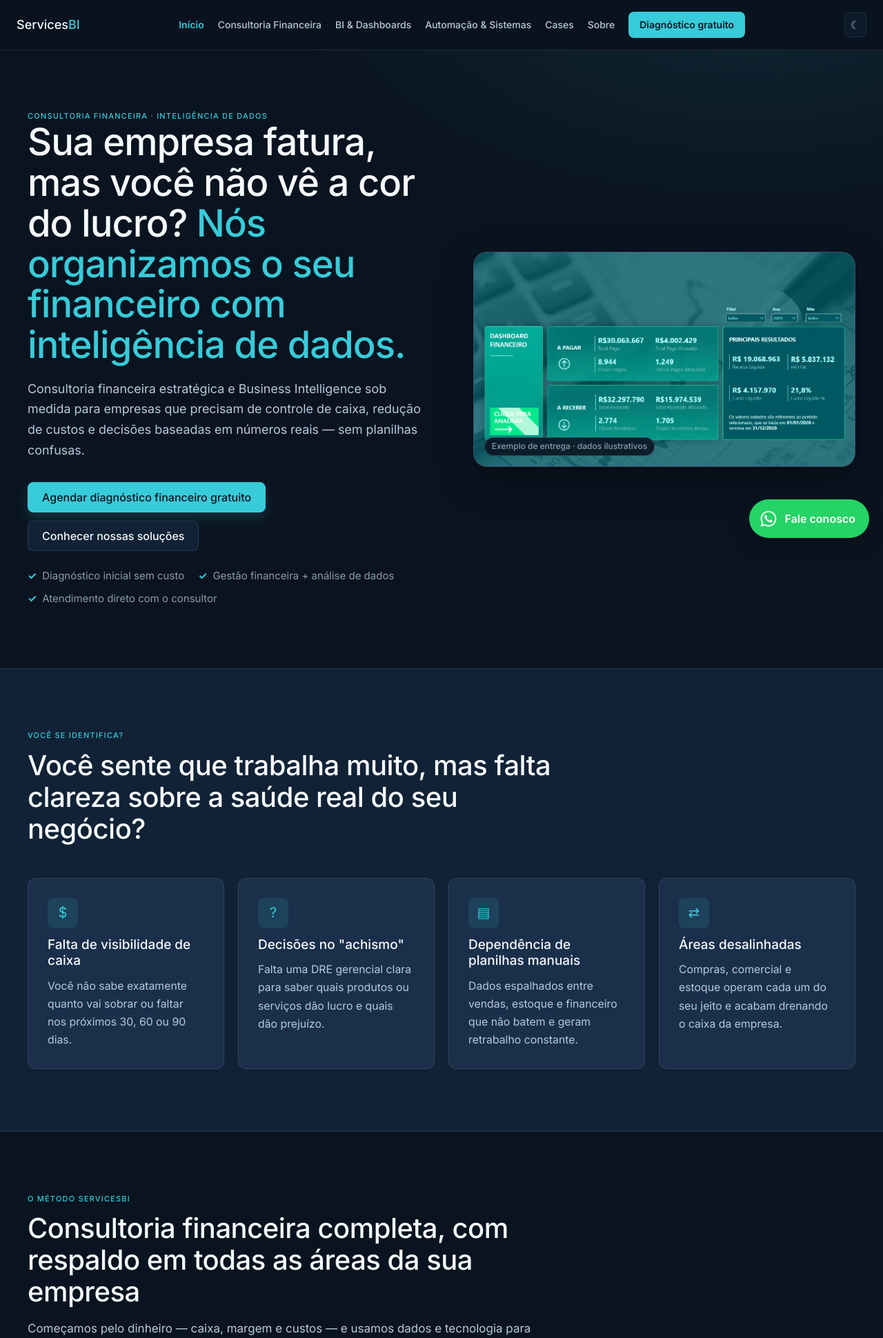
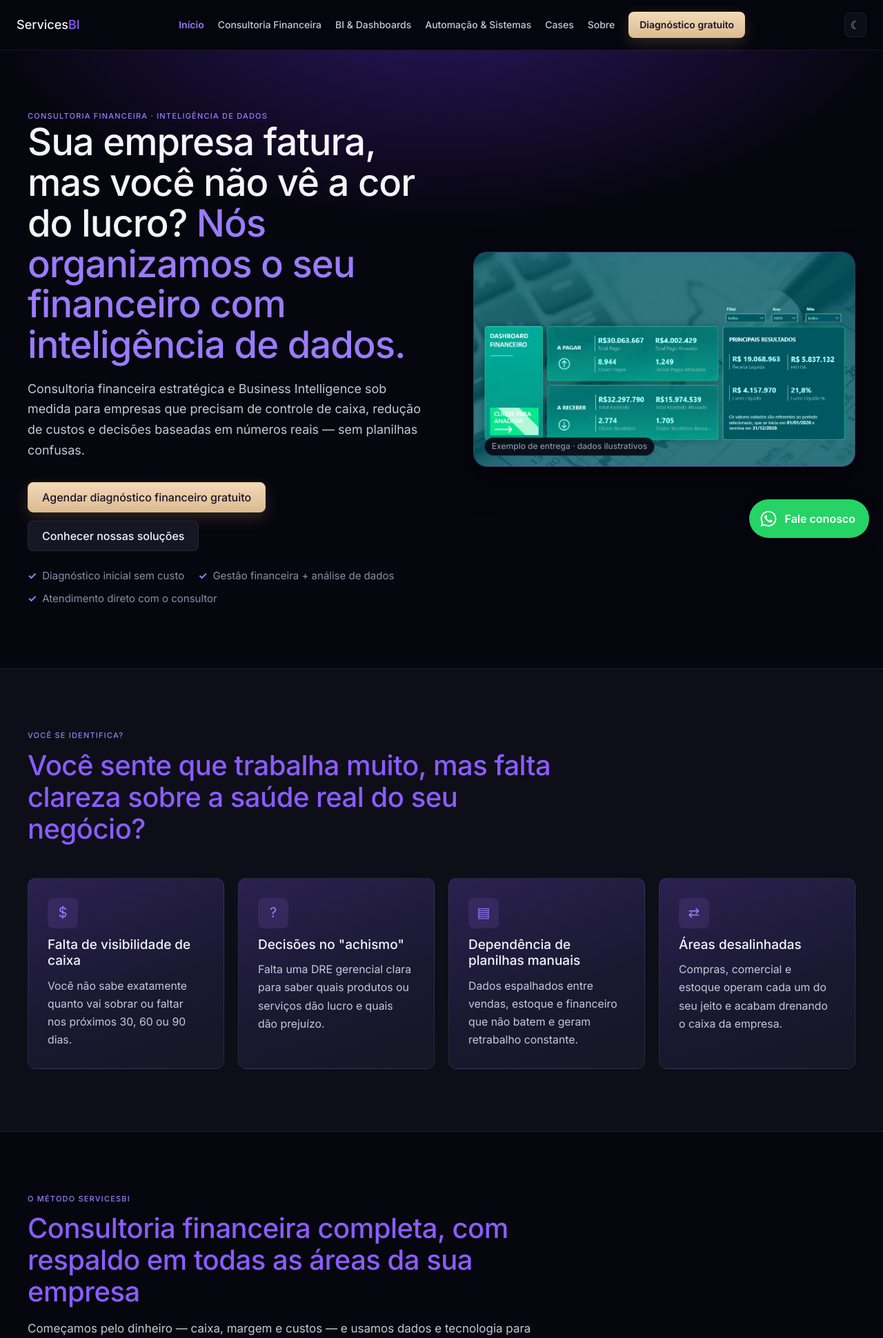
Before and after one commit to ServicesBI/site_servicesbi, a Django app: page / in a window 1280 px wide. Shown: the top 1940 px of the page at 69% size. Run offline with Django 5.2, Linux system fonts and the light colour scheme.

Commit message:
Tema dark premium: preto, violeta e bege-dourado
- Tokens dark: fundo #06060E, cards em roxo profundo, violeta #7335FD
  (preenchimentos), #9B7BFF (texto) e #8B5CFF (títulos de seção)
- Botões de ação em bege-dourado (#E8C9A0) via novos tokens
  --color-button-bg / --color-button-text (light continua laranja)
- Brilho violeta no hero e na faixa de CTA, degradê nos cards
- theme-color do navegador #06060E
- Guia .md e manual PDF atualizados com a nova paleta escura

Co-Authored-By: Claude Opus 5.5 <noreply@anthropic.com>
Claude-Session: https://claude.ai/code/session_01BXP2Wd2tatg56LAt2XjcvE

```diff
--- a/cloudflare_dist/automacoes/index.html
+++ b/cloudflare_dist/automacoes/index.html
@@ -23,7 +23,7 @@
     <link rel="icon" href="/static/img/brand/favicon.ico" sizes="any">
     <link rel="icon" type="image/png" sizes="32x32" href="/static/img/brand/favicon-32.png">
     <link rel="apple-touch-icon" href="/static/img/brand/apple-touch-icon.png">
-    <meta name="theme-color" content="#0A1420">
+    <meta name="theme-color" content="#06060E">
 
 
     <link rel="preconnect" href="https://fonts.googleapis.com">
--- a/cloudflare_dist/consultoria-financeira/index.html
+++ b/cloudflare_dist/consultoria-financeira/index.html
@@ -23,7 +23,7 @@
     <link rel="icon" href="/static/img/brand/favicon.ico" sizes="any">
     <link rel="icon" type="image/png" sizes="32x32" href="/static/img/brand/favicon-32.png">
     <link rel="apple-touch-icon" href="/static/img/brand/apple-touch-icon.png">
-    <meta name="theme-color" content="#0A1420">
+    <meta name="theme-color" content="#06060E">
 
 
     <link rel="preconnect" href="https://fonts.googleapis.com">
--- a/cloudflare_dist/contato/index.html
+++ b/cloudflare_dist/contato/index.html
@@ -23,7 +23,7 @@
     <link rel="icon" href="/static/img/brand/favicon.ico" sizes="any">
     <link rel="icon" type="image/png" sizes="32x32" href="/static/img/brand/favicon-32.png">
     <link rel="apple-touch-icon" href="/static/img/brand/apple-touch-icon.png">
-    <meta name="theme-color" content="#0A1420">
+    <meta name="theme-color" content="#06060E">
 
 
     <link rel="preconnect" href="https://fonts.googleapis.com">
--- a/cloudflare_dist/curriculo/index.html
+++ b/cloudflare_dist/curriculo/index.html
@@ -23,7 +23,7 @@
     <link rel="icon" href="/static/img/brand/favicon.ico" sizes="any">
     <link rel="icon" type="image/png" sizes="32x32" href="/static/img/brand/favicon-32.png">
     <link rel="apple-touch-icon" href="/static/img/brand/apple-touch-icon.png">
-    <meta name="theme-color" content="#0A1420">
+    <meta name="theme-color" content="#06060E">
 
 
     <link rel="preconnect" href="https://fonts.googleapis.com">
--- a/cloudflare_dist/excel/index.html
+++ b/cloudflare_dist/excel/index.html
@@ -23,7 +23,7 @@
     <link rel="icon" href="/static/img/brand/favicon.ico" sizes="any">
     <link rel="icon" type="image/png" sizes="32x32" href="/static/img/brand/favicon-32.png">
     <link rel="apple-touch-icon" href="/static/img/brand/apple-touch-icon.png">
-    <meta name="theme-color" content="#0A1420">
+    <meta name="theme-color" content="#06060E">
 
 
     <link rel="preconnect" href="https://fonts.googleapis.com">
--- a/cloudflare_dist/index.html
+++ b/cloudflare_dist/index.html
@@ -23,7 +23,7 @@
     <link rel="icon" href="/static/img/brand/favicon.ico" sizes="any">
     <link rel="icon" type="image/png" sizes="32x32" href="/static/img/brand/favicon-32.png">
     <link rel="apple-touch-icon" href="/static/img/brand/apple-touch-icon.png">
-    <meta name="theme-color" content="#0A1420">
+    <meta name="theme-color" content="#06060E">
 
 
     <link rel="preconnect" href="https://fonts.googleapis.com">
--- a/cloudflare_dist/jarvis/index.html
+++ b/cloudflare_dist/jarvis/index.html
@@ -23,7 +23,7 @@
     <link rel="icon" href="/static/img/brand/favicon.ico" sizes="any">
     <link rel="icon" type="image/png" sizes="32x32" href="/static/img/brand/favicon-32.png">
     <link rel="apple-touch-icon" href="/static/img/brand/apple-touch-icon.png">
-    <meta name="theme-color" content="#0A1420">
+    <meta name="theme-color" content="#06060E">
 
 
     <link rel="preconnect" href="https://fonts.googleapis.com">
--- a/cloudflare_dist/power-bi/index.html
+++ b/cloudflare_dist/power-bi/index.html
@@ -23,7 +23,7 @@
     <link rel="icon" href="/static/img/brand/favicon.ico" sizes="any">
     <link rel="icon" type="image/png" sizes="32x32" href="/static/img/brand/favicon-32.png">
     <link rel="apple-touch-icon" href="/static/img/brand/apple-touch-icon.png">
-    <meta name="theme-color" content="#0A1420">
+    <meta name="theme-color" content="#06060E">
 
 
     <link rel="preconnect" href="https://fonts.googleapis.com">
--- a/cloudflare_dist/python/index.html
+++ b/cloudflare_dist/python/index.html
@@ -23,7 +23,7 @@
     <link rel="icon" href="/static/img/brand/favicon.ico" sizes="any">
     <link rel="icon" type="image/png" sizes="32x32" href="/static/img/brand/favicon-32.png">
     <link rel="apple-touch-icon" href="/static/img/brand/apple-touch-icon.png">
-    <meta name="theme-color" content="#0A1420">
+    <meta name="theme-color" content="#06060E">
 
 
     <link rel="preconnect" href="https://fonts.googleapis.com">
--- a/cloudflare_dist/sige-servicesbi/index.html
+++ b/cloudflare_dist/sige-servicesbi/index.html
@@ -23,7 +23,7 @@
     <link rel="icon" href="/static/img/brand/favicon.ico" sizes="any">
     <link rel="icon" type="image/png" sizes="32x32" href="/static/img/brand/favicon-32.png">
     <link rel="apple-touch-icon" href="/static/img/brand/apple-touch-icon.png">
-    <meta name="theme-color" content="#0A1420">
+    <meta name="theme-color" content="#06060E">
 
 
     <link rel="preconnect" href="https://fonts.googleapis.com">
--- a/cloudflare_dist/sobre/index.html
+++ b/cloudflare_dist/sobre/index.html
@@ -23,7 +23,7 @@
     <link rel="icon" href="/static/img/brand/favicon.ico" sizes="any">
     <link rel="icon" type="image/png" sizes="32x32" href="/static/img/brand/favicon-32.png">
     <link rel="apple-touch-icon" href="/static/img/brand/apple-touch-icon.png">
-    <meta name="theme-color" content="#0A1420">
+    <meta name="theme-color" content="#06060E">
 
 
     <link rel="preconnect" href="https://fonts.googleapis.com">
--- a/static/css/buttons.css
+++ b/static/css/buttons.css
@@ -37,23 +37,23 @@
 }
 
 .btn--primary {
-    color: var(--color-on-accent);
-    background: var(--color-accent);
-    border-color: var(--color-accent);
-    box-shadow: 0 8px 18px color-mix(in srgb, var(--color-accent) 18%, transparent);
+    color: var(--color-button-text);
+    background: var(--color-button-bg);
+    border-color: var(--color-button-bg);
+    box-shadow: 0 8px 18px color-mix(in srgb, var(--color-button-bg) 18%, transparent);
 }
 
 .btn--primary:hover {
-    color: var(--color-on-accent);
-    border-color: var(--color-accent);
-    box-shadow: 0 10px 24px color-mix(in srgb, var(--color-accent) 22%, transparent);
+    color: var(--color-button-text);
+    border-color: var(--color-button-bg);
+    box-shadow: 0 10px 24px color-mix(in srgb, var(--color-button-bg) 22%, transparent);
 }
 
 .btn--primary:focus-visible,
 .btn--primary:active {
-    color: var(--color-on-accent);
-    background: var(--color-accent);
-    border-color: var(--color-accent);
+    color: var(--color-button-text);
+    background: var(--color-button-bg);
+    border-color: var(--color-button-bg);
 }
 
 .btn--secondary {
--- a/static/css/tokens.css
+++ b/static/css/tokens.css
@@ -20,6 +20,8 @@
     --color-accent: #A9561A;        /* laranja de texto/botão: contraste AA sobre bege e branco */
     --color-accent-bright: var(--brand-laranja);
     --color-on-accent: #FFFFFF;
+    --color-button-bg: var(--color-accent);
+    --color-button-text: #FFFFFF;
     --color-success: #2E7D4F;
     --color-warning: #B7791F;
     --color-danger: #A8432C;
@@ -77,23 +79,30 @@ html.theme-dark,
 body.theme-dark {
     color-scheme: dark;
 
-    --color-bg: #0A1420;
-    --color-bg-soft: #112236;
-    --color-surface: #112236;
-    --color-surface-strong: #1A2F4A;
-    --color-text: #F5F9FC;
-    --color-text-body: #B8C9DC;
-    --color-text-muted: #8A9BAA;
-    --color-border: rgba(255, 255, 255, 0.10);
-    --color-border-strong: rgba(255, 255, 255, 0.16);
-    --color-accent: #38CBD9;
-    --color-accent-bright: #38CBD9;
-    --color-on-accent: #0A1420;
+    /* ===== Paleta oficial ServicesBI — tema dark (Manual de Identidade 2026) ===== */
+    --brand-violeta: #7335FD;      /* Violeta: preenchimentos, brilhos, números de passo */
+    --brand-dourado: #E8C9A0;      /* Bege-dourado: botões de ação */
+    --brand-preto: #06060E;        /* Preto-azulado: fundo */
+
+    --color-bg: var(--brand-preto);
+    --color-bg-soft: #0E0E18;
+    --color-surface: #161624;
+    --color-surface-strong: #1E1B33;
+    --color-text: #F5F4FA;
+    --color-text-body: #C9C8DA;
+    --color-text-muted: #8E8DA8;
+    --color-border: rgba(255, 255, 255, 0.08);
+    --color-border-strong: rgba(155, 123, 255, 0.28);
+    --color-accent: #9B7BFF;        /* violeta de texto/links: contraste 6,4:1 */
+    --color-accent-bright: #8B5CFF; /* violeta de títulos e do "BI" */
+    --color-on-accent: #FFFFFF;
+    --color-button-bg: var(--brand-dourado);
+    --color-button-text: #1A1428;
     --color-success: #30D08D;
     --color-warning: #F2C94C;
     --color-danger: #FF6B7A;
     --color-info: #65A9EA;
 
-    --shadow-soft: 0 12px 32px rgba(0, 0, 0, 0.28);
-    --shadow-card: 0 18px 48px rgba(0, 0, 0, 0.36);
+    --shadow-soft: 0 12px 32px rgba(0, 0, 0, 0.45);
+    --shadow-card: 0 18px 48px rgba(0, 0, 0, 0.55);
 }
--- a/static/css/v2.css
+++ b/static/css/v2.css
@@ -396,7 +396,7 @@
     border-radius: var(--radius-xl);
     background:
         radial-gradient(40rem 20rem at 100% 0%, color-mix(in srgb, var(--color-accent) 22%, transparent), transparent 70%),
-        #0A1420;
+        var(--color-surface-strong);
     color: #F5F9FC;
     display: grid;
     grid-template-columns: minmax(0, 1.4fr) auto;
@@ -450,8 +450,8 @@
     min-height: 38px;
     padding: 0 var(--space-4);
     border-radius: var(--radius-md);
-    background: var(--color-accent);
-    color: var(--color-on-accent) !important;
+    background: var(--color-button-bg);
+    color: var(--color-button-text) !important;
     font-weight: 600 !important;
     white-space: nowrap;
 }
@@ -616,3 +616,48 @@ html:not(.theme-dark) .v2-card--featured {
 .site-logo span {
     color: var(--color-accent-bright);
 }
+
+/* =========================================================
+   Tema dark — estilo premium: preto, violeta e bege-dourado
+   ========================================================= */
+.theme-dark .v2-hero {
+    background:
+        radial-gradient(60rem 30rem at 50% -10%, rgba(115, 53, 253, 0.35), transparent 70%),
+        var(--color-bg);
+}
+
+.theme-dark .v2-card {
+    background: linear-gradient(160deg, #2A2150 0%, #1A1830 60%, #161624 100%);
+}
+
+.theme-dark .v2-card--featured {
+    border-color: var(--brand-violeta);
+    box-shadow: 0 0 0 1px rgba(115, 53, 253, 0.35), 0 18px 40px rgba(115, 53, 253, 0.18);
+}
+
+.theme-dark .v2-head h2 {
+    color: var(--color-accent-bright);
+}
+
+.theme-dark .btn--primary,
+.theme-dark .site-nav__cta {
+    background: linear-gradient(180deg, #F1D9B8, #DDBB90);
+    border-color: #DDBB90;
+    box-shadow: 0 8px 22px rgba(221, 187, 144, 0.18);
+}
+
+.theme-dark .btn--primary:hover {
+    filter: brightness(1.05);
+}
+
+.theme-dark .v2-step::before {
+    background: var(--brand-violeta);
+    color: #FFFFFF;
+}
+
+.theme-dark .v2-cta {
+    background:
+        radial-gradient(40rem 20rem at 100% 0%, rgba(115, 53, 253, 0.45), transparent 70%),
+        #12102A;
+    border: 1px solid rgba(155, 123, 255, 0.18);
+}
--- a/templates/base.html
+++ b/templates/base.html
@@ -23,7 +23,7 @@
     <link rel="icon" href="{% static 'img/brand/favicon.ico' %}" sizes="any">
     <link rel="icon" type="image/png" sizes="32x32" href="{% static 'img/brand/favicon-32.png' %}">
     <link rel="apple-touch-icon" href="{% static 'img/brand/apple-touch-icon.png' %}">
-    <meta name="theme-color" content="#0A1420">
+    <meta name="theme-color" content="#06060E">
 
     {% if CLARITY_ID %}
     <script>
```
Also changed, not shown: cloudflare_dist/static/css/buttons.css (+10 -10 lines), cloudflare_dist/static/css/tokens.css (+23 -14 lines), cloudflare_dist/static/css/v2.css (+48 -3 lines), docs/SERVICESBI_IDENTIDADE_VISUAL.md (+48 -26 lines), 1 other file.
